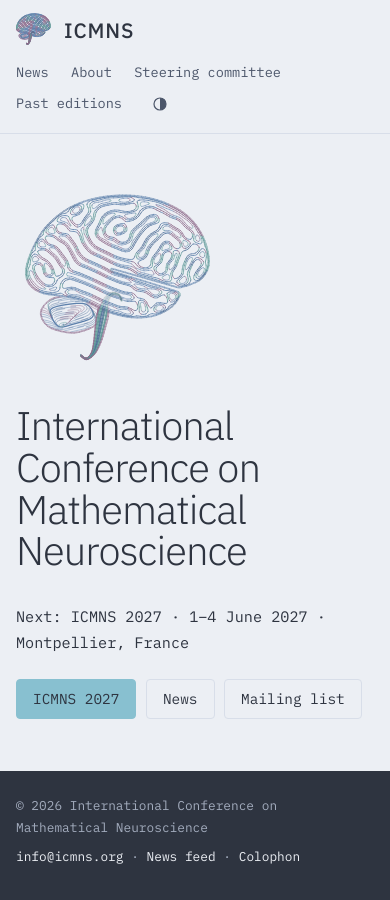
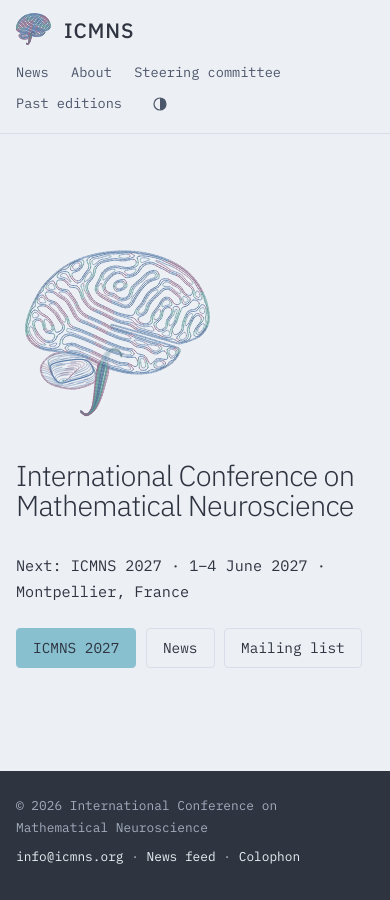
Before and after one commit to icmns-org/icmns-org.github.io, a Jekyll site: the page built from index.md, in a window 390 px wide. Built offline with Jekyll 4.4.1, drawn with Linux system fonts in a browser that asks for light colours.

Commit message:
Home: title and spacing scale with the window height, so the footer stays visible in short windows
Co-Authored-By: Claude Opus 5.5 <noreply@anthropic.com>

```diff
--- a/assets/css/style.css
+++ b/assets/css/style.css
@@ -87,10 +87,10 @@ h1, h2, h3 { font-family: var(--display); font-weight: 400; letter-spacing: -.01
 /* the home page fits the window: logo and title centred between menu and footer */
 .is-home main { display: flex; align-items: center; }
 .is-home main > .wrap { width: 100%; }
-.landing { display: grid; gap: 2rem clamp(1.5rem, 5vw, 5rem); align-items: center; padding: 2rem 0; }
-.landing-mark img { width: 100%; height: auto; max-height: calc(100vh - 15rem); object-fit: contain; display: block; }   /* never taller than the window */
-.landing h1 { font-weight: 300; font-size: clamp(2.5rem, 5.2vw, 4.4rem); line-height: 1.04; letter-spacing: -.025em; margin: 0; }
-.landing-next { margin: 2rem 0 0; font-size: .95rem; }
+.landing { display: grid; gap: 2rem clamp(1.5rem, 5vw, 5rem); align-items: center; padding: min(2rem, 3vh) 0; }
+.landing-mark img { width: 100%; height: auto; max-height: calc(100vh - 12rem); object-fit: contain; display: block; }   /* never taller than the window */
+.landing h1 { font-weight: 300; font-size: clamp(1.8rem, min(5.2vw, 8vh), 4.4rem); line-height: 1.04; letter-spacing: -.025em; margin: 0; }
+.landing-next { margin: min(2rem, 3.5vh) 0 0; font-size: .95rem; }
 @media (min-width: 52rem) { .landing { grid-template-columns: 5fr 7fr; } }
 @media (max-width: 51.99rem) { .landing-mark { max-width: 22rem; } }
 
```
